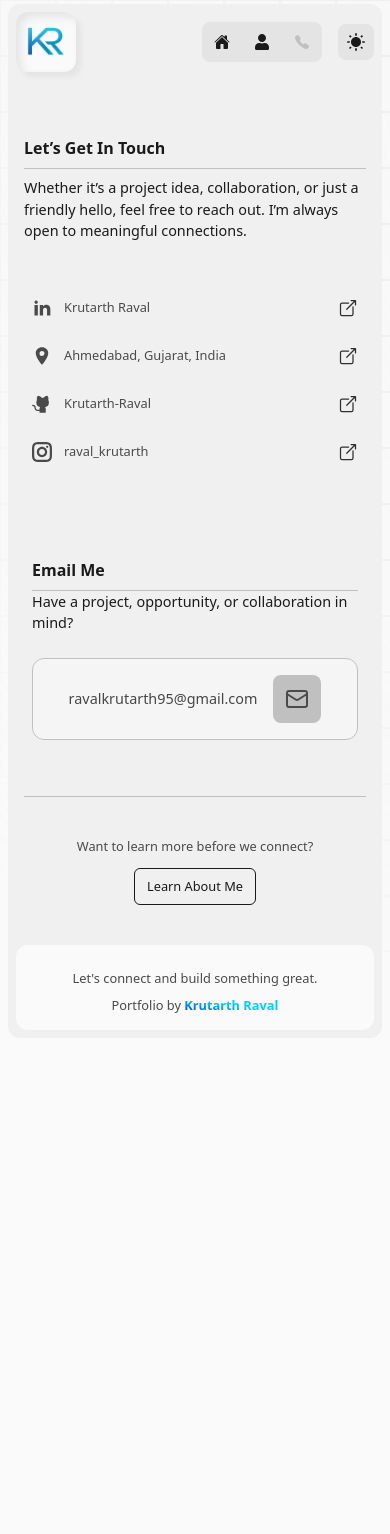
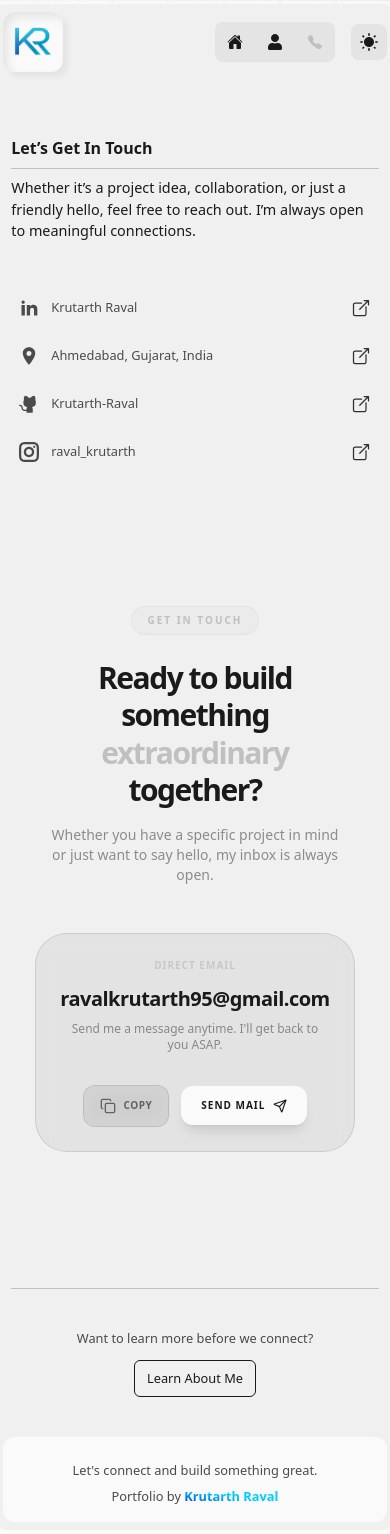
Before and after one commit to Krutarth-Raval/Portfolio, a React (Vite) app: page /contact in a window 390 px wide. Before the commit the page ends 1042 px from the top, so only its background shows below. Built offline with nearby package versions, Linux system fonts and the light colour scheme.

Commit message:
change UI

```diff
--- a/package.json
+++ b/package.json
@@ -22,6 +22,7 @@
     "framer-motion": "^12.23.6",
     "install": "^0.13.0",
     "lucide-react": "^0.525.0",
+    "matter-js": "^0.20.0",
     "mini-svg-data-uri": "^1.4.4",
     "motion": "^12.23.24",
     "npm": "^11.4.2",
--- a/src/UI/Card.jsx
+++ b/src/UI/Card.jsx
@@ -1,54 +1,69 @@
-import React, { useState } from "react";
-import { Star } from "lucide-react";
+import React, { useState, useRef } from "react";
+import { Star, Quote } from "lucide-react";
 import reviewData from "../Data/Review.json";
 import { motion, useInView } from "framer-motion";
-import { useRef } from "react";
+
 const Card = () => {
-  const review = reviewData;
+  const reviews = reviewData;
   const [showAll, setShowAll] = useState(false);
+  const ref = useRef(null);
+  const isInView = useInView(ref, { once: true, margin: "-100px" });
 
-  const visibleReviews = showAll ? review : review.slice(0, 2);
-  const ref = useRef(null);
-  const isInView = useInView(ref, { once: true });
+  const visibleReviews = showAll ? reviews : reviews.slice(0, 2);
+
   return (
-    <div className="relative w-full  ">
-      {/* Card Container */}
-      <div className="flex gap-4 max-sm:justify-start justify-start flex-wrap p-2 ">
+    <div className="relative w-full py-6" ref={ref}>
+      <div className="grid grid-cols-1 md:grid-cols-2 gap-6 p-2">
         {visibleReviews.map((rev, index) => (
           <motion.div
-            ref={ref}
-            initial={{ opacity: 0, x: -20 }}
-            animate={isInView ? { opacity: 1, x: 0 } : {}}
-            transition={{ duration: 0.3, delay: index * 0.1 }}
             key={index}
-            className="relative w-full  bg-glossy p-2 rounded-lg  shrink-0 snap-center    transition-all duration-500 bg-accent"
+            initial={{ opacity: 0, y: 30 }}
+            animate={isInView ? { opacity: 1, y: 0 } : {}}
+            transition={{ duration: 0.5, delay: index * 0.2 }}
+            whileHover={{ y: -5 }}
+            className="btn-glossy p-8 rounded-3xl relative flex flex-col justify-between min-h-[250px] group transition-all duration-500 overflow-hidden"
           >
-            <div className="mb-2 border-b-1  flex justify-between items-center border-theme-surface py-2  ">
-              <h3 className="text-lg font-semibold  ">{rev.name}</h3>
-              <div className="flex gap-1">
+            {/* Quote Icon Overlay */}
+            <div className="absolute top-4 right-6 opacity-10 group-hover:opacity-20 transition-opacity">
+              <Quote className="w-16 h-16 text-[var(--theme-accent)] rotate-180" />
+            </div>
+
+            <div className="relative z-10">
+              <div className="flex gap-1 mb-6">
                 {[...Array(5)].map((_, i) => (
-                  <Star key={i} size={16} fill="goldenrod" stroke="none" />
+                  <Star key={i} size={14} className="fill-[var(--theme-accent)] text-transparent group-hover:scale-110 transition-transform duration-300" style={{ transitionDelay: `${i * 50}ms` }} />
                 ))}
               </div>
+
+              <p className="text-theme opacity-90 leading-relaxed italic text-sm sm:text-base mb-8 line-clamp-4 relative">
+                "{rev.description}"
+              </p>
             </div>
-            <p className="metadata-font-size text-theme-secondary mb-5">
-              {rev.description}
-            </p>
-            <p className="absolute bottom-1 right-2 metadata-font-size font-light text-theme-secondary italic">
-              — {rev.position || "Contributor"}, {rev.company}
-            </p>
+
+            <div className="flex items-center gap-4 border-t border-white/5 pt-6 group-hover:border-[var(--theme-accent)]/20 transition-colors">
+              <div className="w-12 h-12 rounded-full bg-gradient-to-tr from-[var(--theme-accent)]/20 via-transparent to-[var(--theme-accent)]/20 flex items-center justify-center border border-white/5 font-bold text-theme">
+                {rev.name.charAt(0)}
+              </div>
+              <div className="flex flex-col">
+                <h3 className="text-sm sm:text-base font-bold text-theme tracking-tight">
+                  {rev.name}
+                </h3>
+                <p className="text-[10px] sm:text-[11px] font-bold text-theme-secondary uppercase tracking-[0.2em] opacity-60">
+                  {rev.company}
+                </p>
+              </div>
+            </div>
           </motion.div>
         ))}
       </div>
 
-      {/* More+ Button */}
-      {review.length > 2 && !showAll && (
-        <div className="text-center mt-2">
+      {reviews.length > 2 && !showAll && (
+        <div className="text-center mt-12">
           <button
             onClick={() => setShowAll(true)}
-            className="more-btn "
+            className="more-btn px-12 py-3 bg-accent/20 border border-[var(--theme-accent)] rounded-full hover:bg-[var(--theme-accent)] hover:text-white transition-all duration-300 font-bold uppercase tracking-widest text-[12px]"
           >
-            More +
+            Read More +
           </button>
         </div>
       )}
--- a/src/UI/ContactForm.jsx
+++ b/src/UI/ContactForm.jsx
@@ -1,54 +1,103 @@
-import { Mail } from "lucide-react";
-import { motion, useInView } from "framer-motion";
-import { useRef } from "react";
+import { Mail, Copy, Check, Send } from "lucide-react";
+import { motion } from "framer-motion";
+import { useState } from "react";
 
 const ContactBox = () => {
   const email = "ravalkrutarth95@gmail.com";
-  const ref = useRef(null);
-  const isInView = useInView(ref, { once: true });
+  const [copied, setCopied] = useState(false);
+
+  const handleCopy = (e) => {
+    e.preventDefault();
+    e.stopPropagation();
+    navigator.clipboard.writeText(email);
+    setCopied(true);
+    setTimeout(() => setCopied(false), 2000);
+  };
+
   return (
-    <div className="p-2 flex flex-col justify-start mt-6">
-      <p className="description-font-size font-bold  border-b border-[var(--theme-accent)] w-full py-2">
-        Email Me
-      </p>
-      <p className="normal-font-size text-theme font-light ">
-        Have a project, opportunity, or collaboration in mind?
-      </p>
-      <div className="flex justify-center">
-        <motion.a
-          ref={ref}
-          href={`mailto:${email}`}
-          initial={{ opacity: 0, y: 30 }}
-          animate={isInView ? { opacity: 1, y: 0 } : {}}
-          transition={{ duration: 0.5 }}
-          className="
-        relative
-        flex items-center gap-4 justify-center
-        w-full max-w-md
-        p-4 mt-6
-        rounded-xl
-        bg-glossy
-        border border-[var(--theme-accent)]
-        cursor-pointer
-        group
-        overflow-hidden
-      "
+    <section className="p-2 flex flex-col justify-start mt-20 mb-20 relative overflow-visible">
+      <div className="flex flex-col items-center text-center gap-4 mb-12">
+        <motion.div
+          initial={{ opacity: 0, scale: 0.9 }}
+          whileInView={{ opacity: 1, scale: 1 }}
+          viewport={{ once: true }}
+          className="px-4 py-1.5 rounded-full bg-[var(--theme-accent)]/10 border border-[var(--theme-accent)]/20 text-[var(--theme-accent)] text-[10px] font-bold uppercase tracking-[0.2em] mb-2"
         >
-          {/* Glow accent */}
-          <div className="absolute inset-0 opacity-0 group-hover:opacity-100 transition-opacity duration-300 bg-[radial-gradient(circle_at_top_left,var(--theme-accent),transparent_70%)]" />
-          {/* Text */}
-          <div className="relative z-10 flex flex-col">
-            <span className="normal-font-size font-light text-theme opacity-80">
-              {email}
-            </span>
-          </div>{" "}
-          {/* Icon */}
-          <div className="relative z-10 flex items-center justify-center w-12 h-12 rounded-lg bg-accent">
-            <Mail className="w-6 h-6 text-theme-secondary" />
+          Get In Touch
+        </motion.div>
+        <h2 className="text-3xl sm:text-4xl md:text-5xl font-bold text-theme tracking-tighter leading-tight max-w-2xl px-4">
+          Ready to build something <span className="text-[var(--theme-accent)]">extraordinary</span> together?
+        </h2>
+        <p className="text-theme-secondary opacity-60 max-w-lg text-sm sm:text-base px-6">
+          Whether you have a specific project in mind or just want to say hello, my inbox is always open.
+        </p>
+      </div>
+
+      <div className="flex justify-center px-4">
+        <motion.div
+          initial={{ opacity: 0, y: 40 }}
+          whileInView={{ opacity: 1, y: 0 }}
+          viewport={{ once: true }}
+          transition={{ duration: 0.6 }}
+          className="w-full max-w-2xl relative group"
+        >
+          {/* Main Card */}
+          <div className="btn-glossy p-6 sm:p-10 rounded-[32px] flex flex-col md:flex-row items-center justify-between gap-8 relative overflow-hidden group-hover:border-[var(--theme-accent)]/30 transition-all duration-500 hover:shadow-[0_20px_50px_rgba(0,0,0,0.2)]">
+
+            {/* Background Glow */}
+            <div className="absolute inset-0 bg-[radial-gradient(circle_at_var(--x,50%)_var(--y,50%),var(--theme-accent)/10,transparent_70%)] opacity-0 group-hover:opacity-100 transition-opacity duration-500" />
+
+            <div className="flex flex-col items-center md:items-start text-center md:text-left gap-2 relative z-10">
+              <span className="text-[var(--theme-accent)] font-bold text-[10px] uppercase tracking-widest opacity-80 mb-1">
+                Direct Email
+              </span>
+              <h3 className="text-xl sm:text-2xl font-bold text-theme tracking-tight group-hover:text-[var(--theme-accent)] transition-colors duration-300">
+                {email}
+              </h3>
+              <p className="text-theme-secondary text-xs sm:text-sm font-medium opacity-60">
+                Send me a message anytime. I'll get back to you ASAP.
+              </p>
+            </div>
+
+            <div className="flex items-center gap-3 relative z-10 shrink-0">
+              <motion.button
+                onClick={handleCopy}
+                whileHover={{ scale: 1.05 }}
+                whileTap={{ scale: 0.95 }}
+                className="btn-glossy p-3 px-4 rounded-xl group/btn hover:bg-white hover:text-black transition-all duration-300 flex items-center gap-2 whitespace-nowrap"
+                title="Copy Email"
+              >
+                {copied ? (
+                  <>
+                    <Check className="w-4 h-4 text-green-500" />
+                    <span className="text-[10px] font-bold uppercase tracking-wider text-green-500">Copied!</span>
+                  </>
+                ) : (
+                  <>
+                    <Copy className="w-4 h-4 opacity-60 group-hover/btn:opacity-100" />
+                    <span className="text-[10px] font-bold uppercase tracking-wider opacity-60 group-hover/btn:opacity-100">Copy</span>
+                  </>
+                )}
+              </motion.button>
+
+              <motion.a
+                href={`mailto:${email}`}
+                whileHover={{ scale: 1.05 }}
+                whileTap={{ scale: 0.95 }}
+                className="bg-theme text-theme p-3 px-5 rounded-xl flex items-center justify-center gap-2 font-bold uppercase tracking-widest text-[10px] shadow-lg hover:shadow-[0_0_15px_var(--theme-accent)]/20 transition-all duration-300 whitespace-nowrap"
+              >
+                Send Mail
+                <Send className="w-3.5 h-3.5" />
+              </motion.a>
+            </div>
           </div>
-        </motion.a>
+
+          {/* Decorative Elements */}
+          <div className="absolute -top-6 -right-6 w-12 h-12 rounded-full border border-white/5 opacity-20 hidden sm:block" />
+          <div className="absolute -bottom-10 -left-10 w-20 h-20 rounded-full border border-white/5 opacity-10 hidden sm:block" />
+        </motion.div>
       </div>
-    </div>
+    </section>
   );
 };
 
--- a/src/components/Navbar.jsx
+++ b/src/components/Navbar.jsx
@@ -53,7 +53,7 @@ const Navbar = () => {
 
       <div className="relative group  flex-shrink-0">
         <ThemeToggle />
-        <span className="absolute left-1/2 -translate-x-1/2 top-11 opacity-0 text-theme font-semibold group-hover:opacity-100 bg-accent text-white rounded-md py-1 px-2 text-sm transition-all duration-300 whitespace-nowrap z-10 max-sm:group-hover:opacity-0">
+        <span className="absolute left-1/2 -translate-x-1/2 top-11 opacity-0 text-theme font-semibold group-hover:opacity-100 bg-accent rounded-md py-1 px-2 text-sm transition-all duration-300 whitespace-nowrap z-10 max-sm:group-hover:opacity-0">
           Theme
         </span>
       </div>
--- a/src/components/TechSkills.jsx
+++ b/src/components/TechSkills.jsx
@@ -1,48 +1,57 @@
 import React from "react";
 import skillData from "../Data/TechSkill.json";
-import { motion, useInView } from "framer-motion";
-import { useRef } from "react";
+import { motion } from "framer-motion";
+
 const TechSkills = () => {
-  const skills = skillData;
- const ref = useRef(null);
-        const isInView = useInView(ref, { once: true });
   return (
-    <div className="p-2 flex flex-col justify-start mt-6 mb-6">
-      <p className="description-font-size font-bold  border-b border-[var(--theme-accent)] w-full py-2">
-        Tech Stack
+    <div className="p-2 flex flex-col justify-start mt-10 mb-20 overflow-visible">
+      <p className="description-font-size font-bold border-b border-[var(--theme-accent)] w-full py-2 mb-10 text-theme">
+        Technical Toolkit
       </p>
 
-      <div className="flex flex-wrap mx-2 max-sm:mx-2 md:mx-40 justify-center   sm:justify-start gap-8 mt-4">
-        {skills.map((skill,index) => (
-          <motion.div   ref={ref}
-            initial={{ opacity: 0, y: -50 }}
-            animate={isInView ? { opacity: 1, y: 0 } : {}}
-            transition={{ duration: 0.2, delay: index * 0.1 }}
+      <div className="grid grid-cols-5 sm:grid-cols-6 md:grid-cols-8 lg:grid-cols-10 xl:grid-cols-12 gap-2 sm:gap-3 lg:gap-4">
+        {skillData.map((skill, index) => (
+          <motion.a
+            href={skill.url}
+            target="_blank"
+            rel="noopener noreferrer"
             key={skill.name}
-            className="relative group bg-gray-800  p-3 rounded-md grid gird-cols w-max h-auto items-center justify-center  gap-2 "
+            initial={{ opacity: 0, scale: 0.8 }}
+            whileInView={{ opacity: 1, scale: 1 }}
+            viewport={{ once: true }}
+            transition={{ duration: 0.2, delay: index * 0.02 }}
+            whileHover={{
+              scale: 1.1,
+              zIndex: 30
+            }}
+            className="group relative flex items-center justify-center aspect-square btn-glossy rounded-xl sm:rounded-[20px] p-1.5 transition-all duration-300 hover:shadow-lg hover:border-[var(--theme-accent)]/50 cursor-pointer"
           >
-            <a href={skill.url} target="_blank" rel="noopener noreferrer " >
-              <div className="hover:animate-bounce hover:scale-3d w-10  flex
-              justify-center">
+            {/* Simple Glow on Hover */}
+            <div className="absolute inset-0 bg-[var(--theme-accent)]/5 opacity-0 group-hover:opacity-100 rounded-xl sm:rounded-[20px] transition-opacity" />
+
+            <div className="relative flex items-center justify-center w-full h-full">
+              <div className="w-6 h-6 sm:w-8 sm:h-8 flex items-center justify-center">
                 {skill.image.startsWith("http") ? (
                   <img
                     src={skill.image}
                     alt={skill.name}
-                    className="w-7 h-7 object-contain "
+                    className="w-full h-full object-contain grayscale group-hover:grayscale-0 transition-all duration-300"
                   />
                 ) : (
-                  <i className={`${skill.image} tech-skill-size `}></i>
+                  <i className={`${skill.image} text-lg sm:text-2xl text-theme-secondary group-hover:text-theme transition-colors`}></i>
                 )}
               </div>
-              <span className="absolute left-1/2 -translate-x-1/2 top-16 opacity-0 text-theme font-semibold group-hover:opacity-100 bg-accent text-white  rounded-md py-1 px-2 text-sm transition-all duration-300 whitespace-nowrap z-10 ">
+            </div>
+
+            {/* Tiny Minimalist Tooltip */}
+            <div className="absolute -bottom-8 left-1/2 -translate-x-1/2 opacity-0 group-hover:opacity-100 transition-all duration-200 pointer-events-none z-40 hidden sm:block">
+              <div className="bg-surface/90 backdrop-blur-md text-[8px] text-theme font-bold uppercase px-2 py-0.5 rounded border border-[var(--theme-accent)]/20 shadow-lg whitespace-nowrap">
                 {skill.name}
-              </span>
-            </a>
-          </motion.div>
+              </div>
+            </div>
+          </motion.a>
         ))}
       </div>
-
-
     </div>
   );
 };
--- a/src/index.css
+++ b/src/index.css
@@ -13,6 +13,8 @@
     --theme-accent: #4d4d4d;
     --theme-button: #0f0f0f;
     --theme-glossy: #0d0d0d8f;
+    --theme-btn-bg: rgba(255, 255, 255, 0.05);
+    --theme-btn-border: rgba(255, 255, 255, 0.1);
   }
 
   .light {
@@ -24,6 +26,8 @@
     --theme-accent: #c0c0c0;
     --theme-button: #e4e4e4;
     --theme-glossy: #fafafa8f;
+    --theme-btn-bg: rgba(0, 0, 0, 0.05);
+    --theme-btn-border: rgba(0, 0, 0, 0.1);
   }
 
   body {
@@ -92,6 +96,7 @@
       rgb(0, 47, 202)
     );
     -webkit-background-clip: text;
+    background-clip: text;
     -webkit-text-fill-color: transparent;
   }
 
@@ -135,10 +140,10 @@
 
   .more-btn {
     cursor: pointer;
-    background-color: transparent;
+    background-color: var(--theme-btn-bg);
     padding: 2px 10px;
     font-size: clamp(1rem, 2vw, 1rem);
-    border: 1px solid var(--theme-accent);
+    border: 1px solid var(--theme-btn-border);
     border-radius: 6px;
     transition: all 0.2s ease-in-out;
   }
@@ -148,6 +153,18 @@
     border-color: var(--theme-text);
     border-style: 2px;
     box-shadow: 0px 0px 100px var(--theme-accent);
+  }
+
+  .btn-glossy {
+    background-color: var(--theme-btn-bg);
+    border: 1px solid var(--theme-btn-border);
+    backdrop-filter: blur(10px);
+    transition: all 0.3s ease;
+  }
+
+  .btn-glossy:hover {
+    background-color: var(--theme-btn-border);
+    border-color: var(--theme-btn-bg);
   }
   .send {
     cursor: pointer;
```
Also changed, not shown: src/Data/Experience.json (+10 -10 lines), src/Data/Review.json (+2 -5 lines), src/Data/TechSkill.json (+35 -0 lines), src/components/AcademicProjects.jsx (+9 -9 lines), src/components/Experience.jsx (+31 -17 lines), 1 other file (tests, documents, lock files or other folders).
